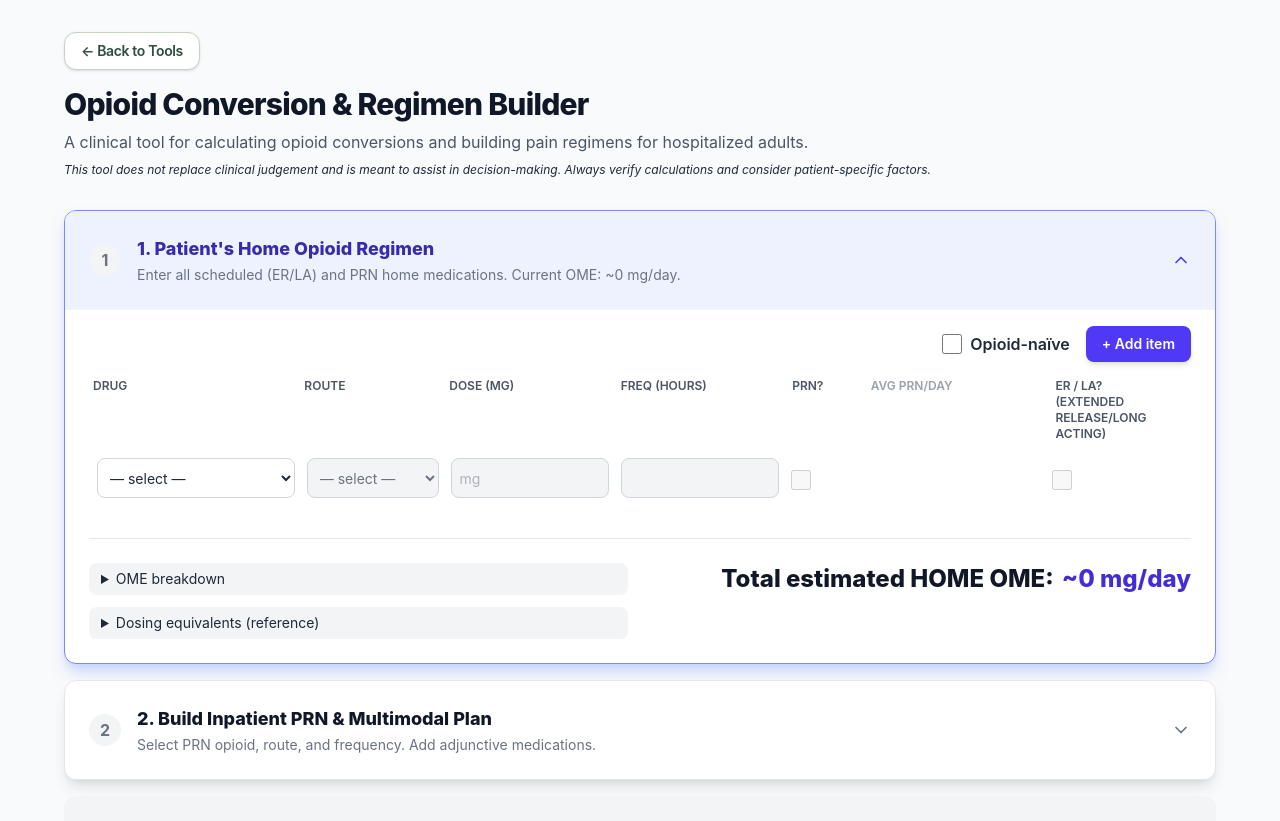
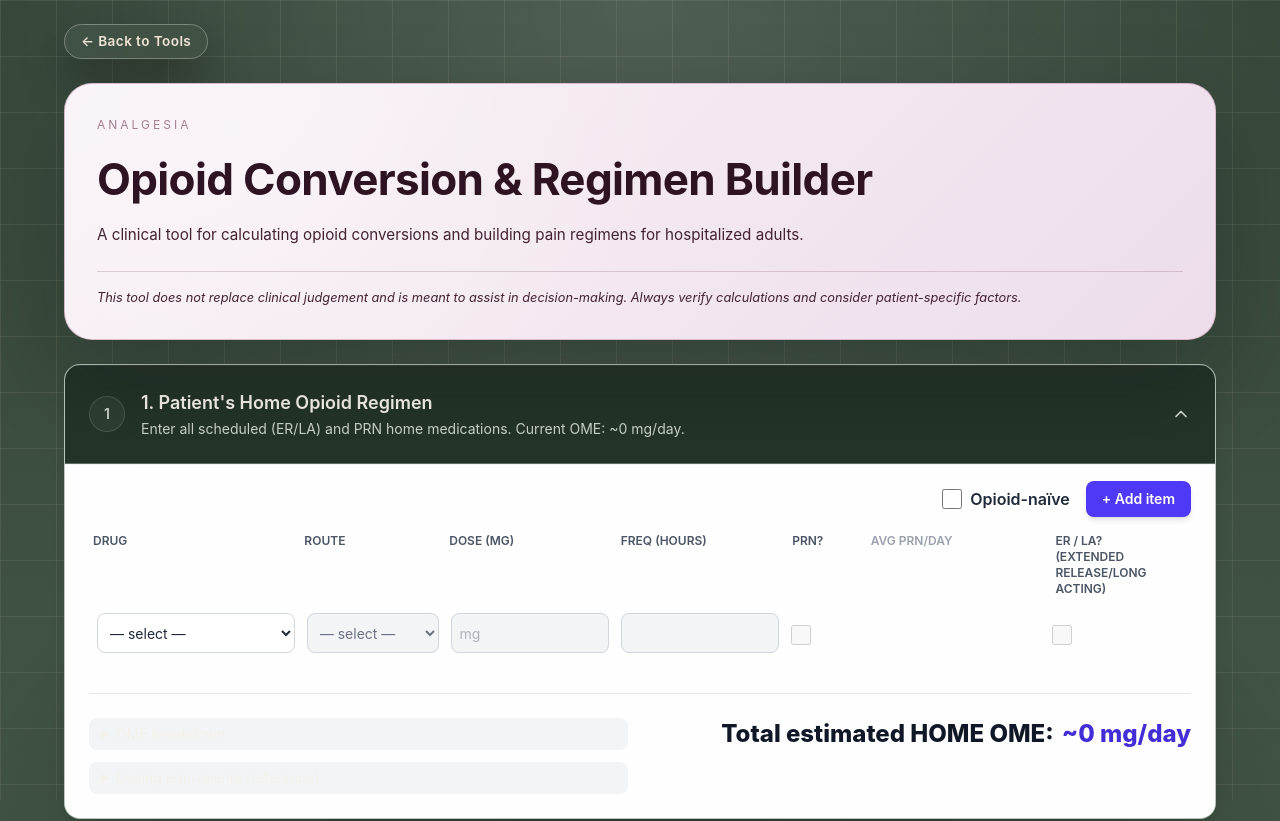
Before and after one commit to NotoMD-dev/notomed-site, a Next.js app: page /tools/opioid-calc in a window 1280 px wide. Shown: the top 821 px of the page. Built offline with nearby package versions, Linux system fonts and the light colour scheme.

Commit message:
Add softer hero palettes for tools

```diff
--- a/src/app/globals.css
+++ b/src/app/globals.css
@@ -44,6 +44,22 @@
   --pill-bg: #435447;
   --pill-border: #7a897b;
   --pill-text: #f0e5d7;
+
+  --tool-hero-border: rgba(107, 134, 115, 0.35);
+  --tool-hero-surface: #fdfbf7;
+  --tool-hero-title: #1f362c;
+  --tool-hero-text: #2c4233;
+  --tool-hero-muted: #4a5b50;
+  --tool-hero-eyebrow: rgba(31, 54, 44, 0.65);
+  --tool-hero-footnote-border: rgba(31, 54, 44, 0.08);
+  --tool-back-bg: rgba(67, 84, 71, 0.95);
+  --tool-back-border: #7a897b;
+  --tool-back-text: #f0e5d7;
+  --tool-panel-header-bg: #243428;
+  --tool-panel-header-hover: #2e4534;
+  --tool-panel-header-border: rgba(138, 162, 145, 0.55);
+  --tool-panel-header-text: #f9f6ef;
+  --tool-panel-header-subtext: rgba(233, 241, 232, 0.85);
 }
 
 :root[data-theme="light"] {
@@ -85,6 +101,22 @@
   --pill-bg: #d8c8b0;
   --pill-border: #b7a88f;
   --pill-text: #2f271d;
+
+  --tool-hero-border: rgba(63, 107, 83, 0.35);
+  --tool-hero-surface: #ffffff;
+  --tool-hero-title: #143223;
+  --tool-hero-text: #2d4133;
+  --tool-hero-muted: #4a4035;
+  --tool-hero-eyebrow: rgba(32, 46, 38, 0.65);
+  --tool-hero-footnote-border: rgba(32, 46, 38, 0.12);
+  --tool-back-bg: rgba(83, 101, 88, 0.15);
+  --tool-back-border: #748a78;
+  --tool-back-text: #2f271d;
+  --tool-panel-header-bg: #aec2b0;
+  --tool-panel-header-hover: #9ab39e;
+  --tool-panel-header-border: rgba(63, 107, 83, 0.45);
+  --tool-panel-header-text: #1f241e;
+  --tool-panel-header-subtext: rgba(32, 34, 30, 0.75);
 }
 
 @theme inline {
@@ -203,6 +235,138 @@ body {
   color: var(--accent-hover);
 }
 
+.tool-shell {
+  min-height: 100vh;
+  color: var(--text-primary);
+}
+
+.tool-back-link {
+  display: inline-flex;
+  align-items: center;
+  gap: 0.5rem;
+  border-radius: 999px;
+  border: 1px solid var(--tool-back-border);
+  background-color: var(--tool-back-bg);
+  padding: 0.4rem 1rem;
+  font-size: 0.85rem;
+  font-weight: 600;
+  letter-spacing: 0.03em;
+  color: var(--tool-back-text);
+  text-decoration: none;
+  box-shadow: 0 20px 45px rgba(0, 0, 0, 0.35);
+  transition: border-color 0.2s ease, color 0.2s ease, transform 0.2s ease;
+}
+
+.tool-back-link:hover {
+  border-color: var(--accent);
+  color: var(--accent-hover);
+  transform: translateY(-1px);
+}
+
+
+.tool-hero {
+  border-radius: 28px;
+  border: 1px solid var(--tool-hero-border);
+  background: var(--tool-hero-surface);
+  padding: 2rem;
+  box-shadow: 0 35px 90px rgba(8, 12, 10, 0.28);
+  position: relative;
+  overflow: hidden;
+}
+
+.tool-hero::after {
+  content: "";
+  position: absolute;
+  inset: 0;
+  pointer-events: none;
+  background: radial-gradient(
+    circle at 15% 20%,
+    rgba(255, 255, 255, 0.45),
+    transparent 45%
+  );
+  opacity: 0.65;
+}
+
+.tool-hero > * {
+  position: relative;
+  z-index: 1;
+}
+
+.tool-hero--sage {
+  --tool-hero-surface: linear-gradient(135deg, #f8fdf9, #e2ede6);
+  --tool-hero-border: rgba(97, 138, 115, 0.45);
+  --tool-hero-title: #122a1d;
+  --tool-hero-text: #23382a;
+  --tool-hero-eyebrow: rgba(21, 66, 45, 0.7);
+  --tool-hero-footnote-border: rgba(41, 85, 61, 0.2);
+}
+
+.tool-hero--canvas {
+  --tool-hero-surface: linear-gradient(135deg, #fffdf9, #f3ebe1);
+  --tool-hero-border: rgba(191, 163, 133, 0.55);
+  --tool-hero-title: #2a1d14;
+  --tool-hero-text: #3f3126;
+  --tool-hero-eyebrow: rgba(73, 52, 37, 0.65);
+  --tool-hero-footnote-border: rgba(96, 69, 50, 0.18);
+}
+
+.tool-hero--mulberry {
+  --tool-hero-surface: linear-gradient(135deg, #f9f2f7, #edddeb);
+  --tool-hero-border: rgba(192, 150, 172, 0.55);
+  --tool-hero-title: #2e1323;
+  --tool-hero-text: #432234;
+  --tool-hero-eyebrow: rgba(110, 52, 78, 0.6);
+  --tool-hero-footnote-border: rgba(120, 66, 91, 0.22);
+}
+
+.tool-hero-title {
+  font-size: clamp(2rem, 4vw, 2.75rem);
+  font-weight: 700;
+  letter-spacing: -0.015em;
+  color: var(--tool-hero-title);
+}
+
+.tool-hero-eyebrow {
+  font-size: 0.75rem;
+  text-transform: uppercase;
+  letter-spacing: 0.25em;
+  color: var(--tool-hero-eyebrow);
+}
+
+.tool-hero-copy,
+.tool-hero-footnote {
+  color: var(--tool-hero-text);
+  font-size: 0.95rem;
+  line-height: 1.5;
+}
+
+.tool-hero-footnote {
+  margin-top: 1.5rem;
+  border-top: 1px solid var(--tool-hero-footnote-border);
+  padding-top: 1rem;
+  font-size: 0.8rem;
+  font-style: italic;
+}
+
+.tool-module-header {
+  background-color: var(--tool-panel-header-bg);
+  border-bottom: 1px solid var(--tool-panel-header-border);
+  color: var(--tool-panel-header-text);
+}
+
+button.tool-module-header:hover {
+  background-color: var(--tool-panel-header-hover);
+}
+
+.tool-module-title {
+  color: var(--tool-panel-header-text);
+}
+
+.tool-module-subtext,
+.tool-module-icon {
+  color: var(--tool-panel-header-subtext);
+}
+
 /* Light theme overrides for legacy utility classes still using fixed colors */
 :root[data-theme="light"] .text-\[\#f9f6ef\] {
   color: var(--text-heading) !important;
--- a/src/app/tools/hypona-calc/client-page.tsx
+++ b/src/app/tools/hypona-calc/client-page.tsx
@@ -1,7 +1,7 @@
 "use client";
 
 import React, { useMemo, useState } from "react";
-import Link from "next/link";
+import ToolPageShell from "@/components/ToolPageShell";
 import AiPlanPanel from "@/components/AiPlanPanel";
 import type { StructuredData } from "@/lib/getAIPlan";
 import {
@@ -411,7 +411,7 @@ function computeAssessment(
    UI PRIMITIVES
    ========================= */
 
-   function Section({
+  function Section({
     title,
     icon,
     children,
@@ -422,12 +422,10 @@ function computeAssessment(
   }) {
     return (
       <div className="rounded-2xl border border-[#d7e0d4] bg-white shadow-sm mb-6 overflow-hidden">
-        {/* taller top bar */}
-        <div className="flex items-center gap-3 px-5 py-4 bg-[#eef2ed]/70 border-b border-[#d7e0d4]">
-          {icon ? <span className="text-[#355a45] text-lg">{icon}</span> : null}
-          <h2 className="text-sm font-semibold text-gray-900">{title}</h2>
+        <div className="flex items-center gap-3 px-5 py-4 border-b border-[#e4ede2] bg-[#f8faf7] text-[#1f362c]">
+          {icon ? <span className="text-lg text-[#4a5b50]">{icon}</span> : null}
+          <h2 className="text-sm font-semibold tracking-wide uppercase text-[#1f362c]">{title}</h2>
         </div>
-        {/* body with a little extra top space */}
         <div className="p-5 pt-6">{children}</div>
       </div>
     );
@@ -682,7 +680,7 @@ function HyponatremiaAppContent() {
   };
 
   return (
-    <main className="max-w-5xl mx-auto px-6 pb-10">
+    <main className="px-4 pb-10 sm:px-6">
       <div className="grid md:grid-cols-2 gap-6">
         {/* LEFT PANEL */}
         <div className="md:col-span-1">
@@ -995,32 +993,23 @@ function HyponatremiaAppContent() {
 
 export default function HyponatremiaPage() {
   return (
-    <div className="min-h-screen bg-gray-50 font-sans text-gray-800">
-      {/* BACK BUTTON */}
-      <div className="mx-auto mb-4 max-w-5xl px-6 pt-6">
-        <Link
-          href="/tools"
-          className="inline-flex items-center gap-2 rounded-xl border border-[#c7d2c5] bg-white px-4 py-2 text-sm font-semibold tracking-tight text-[#2f4c3d] shadow-sm transition hover:border-[#9eb39f] hover:bg-[#eef2ed]"
-        >
-          ← Back to Tools
-        </Link>
-      </div>
-
-      {/* HEADER */}
-      <header className="mx-auto mb-8 max-w-5xl px-6">
-        <h1 className="text-3xl font-extrabold tracking-tight text-gray-900">
-          Hyponatremia Calculator — v4.1
-        </h1>
-        <p className="mt-2 text-base text-gray-600">
-          A guided clinical tool for evaluating low sodium with safety guardrails.
+    <ToolPageShell
+      title="Hyponatremia Calculator — v4.1"
+      eyebrow="Electrolytes"
+      description={
+        <p>A guided clinical tool for evaluating low sodium with safety guardrails.</p>
+      }
+      footnote={
+        <p>
+          This tool does not replace clinical judgement and is meant to assist in decision-making. Always verify
+          calculations and consider patient-specific factors.
         </p>
-        <p className="mt-2 text-xs italic text-gray-800">
-          This tool does not replace clinical judgement and is meant to assist in decision-making.
-          Always verify calculations and consider patient-specific factors.
-        </p>
-      </header>
-
+      }
+      maxWidthClass="max-w-5xl"
+      bodyClassName="mx-auto max-w-5xl"
+      heroVariant="sage"
+    >
       <HyponatremiaAppContent />
-    </div>
+    </ToolPageShell>
   );
 }
--- a/src/app/tools/opioid-calc/client-page.tsx
+++ b/src/app/tools/opioid-calc/client-page.tsx
@@ -2,7 +2,7 @@
 "use client";
 
 import React, { useState } from "react";
-import Link from "next/link";
+import ToolPageShell from "@/components/ToolPageShell";
 import { RegimenProvider, useRegimenContext } from "@/context/RegimenContext";
 import { HomeRegimenInput } from "@/components/HomeRegimenInput";
 import { PRNSuggestionTable } from "@/components/PRNSuggestionTable";
@@ -20,13 +20,20 @@ function AppContent() {
   const { ome, opioidNaive } = useRegimenContext();
   const [activeStep, setActiveStep] = useState(1);
   const [showQuick, setShowQuick] = useState(false);
+  const toggleQuick = () => setShowQuick((prev) => !prev);
+  const handleQuickKeyDown = (event: React.KeyboardEvent<HTMLDivElement>) => {
+    if (event.key === "Enter" || event.key === " ") {
+      event.preventDefault();
+      toggleQuick();
+    }
+  };
 
   // Logic to determine if a step is complete (gates the next step)
   const isStep1Complete = opioidNaive || ome > 0;
   const isStep2Complete = isStep1Complete;
 
   return (
-    <div className="max-w-6xl mx-auto space-y-4">
+    <div className="space-y-4">
       {/* 1. Home Regimen (Step 1) */}
       <AccordionStep
         step={1}
@@ -77,22 +84,31 @@ function AppContent() {
 
       {/* Quick Converter - Secondary Tool */}
       <div
-        className={`bg-white rounded-xl shadow-lg border transition-all duration-300 ${
-          showQuick ? "border-[#8aa291] shadow-[0_14px_36px_rgba(63,107,83,0.18)]" : "border-gray-200"
+        className={`rounded-2xl border bg-white/95 shadow-sm overflow-hidden transition-all duration-300 ${
+          showQuick
+            ? "border-[color:var(--tool-panel-header-border)] shadow-[0_18px_50px_rgba(12,18,15,0.35)]"
+            : "border-[#d7e0d4]"
         }`}
       >
         <div
-          className="w-full flex items-center justify-between p-6 hover:bg-gray-50 cursor-pointer"
-          onClick={() => setShowQuick(!showQuick)}
+          role="button"
+          tabIndex={0}
+          aria-expanded={showQuick}
+          onClick={toggleQuick}
+          onKeyDown={handleQuickKeyDown}
+          className="tool-module-header flex items-center justify-between px-6 py-5 cursor-pointer"
         >
-          <h3 className="text-lg font-extrabold text-gray-900">
-            Quick Opioid-to-Opioid Converter
-          </h3>
+          <div>
+            <h3 className="tool-module-title text-lg font-semibold">Quick Opioid-to-Opioid Converter</h3>
+            <p className="tool-module-subtext mt-0.5 text-sm">
+              Lightweight panel for one-off opioid conversions.
+            </p>
+          </div>
           <Switch checked={showQuick} onChange={setShowQuick} />
         </div>
 
         {showQuick && (
-          <div className="p-6 pt-4 border-t border-gray-100">
+          <div className="border-t border-gray-100 bg-white/95 p-6 pt-4">
             <QuickConvert />
           </div>
         )}
@@ -104,34 +120,23 @@ function AppContent() {
 export default function OpioidConversionPage() {
   return (
     <RegimenProvider>
-      <div className="min-h-screen bg-gray-50 p-4 sm:p-6 lg:p-8 font-sans text-gray-800">
-        {/* BACK BUTTON (top-left, like About) */}
-        <div className="mx-auto mb-4 max-w-6xl">
-          <Link
-            href="/tools"
-            className="inline-flex items-center gap-2 rounded-xl border border-[#c7d2c5] bg-white px-4 py-2 text-sm font-semibold tracking-tight text-[#2f4c3d] shadow-sm transition hover:border-[#9eb39f] hover:bg-[#eef2ed]"
-          >
-            ← Back to Tools
-          </Link>
-        </div>
-
-        {/* HEADER */}
-        <header className="max-w-6xl mx-auto mb-8">
-          <h1 className="text-3xl font-extrabold text-gray-900 tracking-tight">
-            Opioid Conversion &amp; Regimen Builder
-          </h1>
-          <p className="mt-2 text-base text-gray-600">
-            A clinical tool for calculating opioid conversions and building pain regimens for
-            hospitalized adults.
+      <ToolPageShell
+        title="Opioid Conversion & Regimen Builder"
+        eyebrow="Analgesia"
+        description={
+          <p>A clinical tool for calculating opioid conversions and building pain regimens for hospitalized adults.</p>
+        }
+        footnote={
+          <p>
+            This tool does not replace clinical judgement and is meant to assist in decision-making. Always verify calculations
+            and consider patient-specific factors.
           </p>
-          <p className="text-xs text-gray-800 italic mt-2">
-            This tool does not replace clinical judgement and is meant to assist in decision-making.
-            Always verify calculations and consider patient-specific factors.
-          </p>
-        </header>
-
+        }
+        bodyClassName="space-y-6"
+        heroVariant="mulberry"
+      >
         <AppContent />
-      </div>
+      </ToolPageShell>
     </RegimenProvider>
   );
 }
--- a/src/components/AccordionStep.tsx
+++ b/src/components/AccordionStep.tsx
@@ -14,8 +14,10 @@ interface AccordionStepProps {
 }
 
 const statusClasses = {
-  complete: "bg-green-100 text-green-700",
-  incomplete: "bg-gray-100 text-gray-500",
+  complete:
+    "bg-[color:rgba(210,126,88,0.2)] text-[color:var(--accent)] border border-[color:rgba(210,126,88,0.35)]",
+  incomplete:
+    "bg-[color:rgba(67,84,71,0.35)] text-[color:var(--tool-panel-header-subtext)] border border-[color:rgba(122,137,123,0.35)]",
 };
 
 export function AccordionStep({
@@ -31,43 +33,45 @@ export function AccordionStep({
 
   return (
     <div
-      className={`bg-white rounded-xl shadow-lg border transition-all duration-300 overflow-hidden ${
-        isOpen ? 'border-indigo-400 shadow-indigo-200' : 'border-gray-200'
+      className={`rounded-2xl border bg-white/95 shadow-lg transition-all duration-300 overflow-hidden ${
+        isOpen
+          ? 'border-[color:var(--tool-panel-header-border)] shadow-[0_18px_50px_rgba(12,18,15,0.35)]'
+          : 'border-[#d7e0d4]'
       }`}
     >
       {/* HEADER */}
       <button
         onClick={onToggle}
-        className={`w-full flex items-center justify-between p-6 transition-colors duration-200 ${
-          isOpen ? 'bg-indigo-50 hover:bg-indigo-100' : 'hover:bg-gray-50'
+        className={`tool-module-header w-full flex items-center justify-between p-6 transition-colors duration-200 ${
+          isOpen ? 'shadow-[inset_0_1px_0_rgba(255,255,255,0.08)]' : ''
         }`}
         aria-expanded={isOpen}
       >
         <div className="flex items-center text-left">
           {/* STEP NUMBER & STATUS */}
-          <div className={`w-8 h-8 rounded-full flex items-center justify-center font-bold mr-4 shrink-0 ${statusClasses[currentStatus]}`}>
+          <div
+            className={`mr-4 flex h-9 w-9 shrink-0 items-center justify-center rounded-full text-sm font-semibold ${statusClasses[currentStatus]}`}
+          >
             {isComplete ? <Check size={18} /> : step}
           </div>
 
           <div>
-            <h2 className={`text-lg font-extrabold ${isOpen ? 'text-indigo-800' : 'text-gray-900'}`}>{title}</h2>
-            <p className="text-sm text-gray-500 mt-0.5">{subTitle}</p>
+            <h2 className="tool-module-title text-lg font-semibold">{title}</h2>
+            <p className="tool-module-subtext mt-0.5 text-sm">{subTitle}</p>
           </div>
         </div>
 
         {/* TOGGLE ICON */}
         <ChevronDown
-            className={`w-5 h-5 text-gray-500 transition-transform ${isOpen ? 'rotate-180 text-indigo-600' : ''}`}
+          className={`h-5 w-5 text-[color:var(--tool-panel-header-subtext)] transition-transform ${
+            isOpen ? 'rotate-180' : ''
+          }`}
         />
       </button>
 
       {/* CONTENT */}
       {/* Only render content if it's open */}
-      {isOpen && (
-        <div className="p-6 pt-4 border-t border-gray-100">
-          {children}
-        </div>
-      )}
+      {isOpen && <div className="border-t border-gray-100 bg-white/95 p-6 pt-4">{children}</div>}
     </div>
   );
 }
--- /dev/null
+++ b/src/components/ToolPageShell.tsx
@@ -0,0 +1,69 @@
+import Link from "next/link";
+import type { ReactNode } from "react";
+
+interface ToolPageShellProps {
+  title: string;
+  eyebrow?: string;
+  description?: ReactNode;
+  footnote?: ReactNode;
+  heroAside?: ReactNode;
+  children: ReactNode;
+  backHref?: string;
+  backLabel?: string;
+  maxWidthClass?: string;
+  bodyClassName?: string;
+  heroVariant?: "sage" | "canvas" | "mulberry";
+}
+
+export function ToolPageShell({
+  title,
+  eyebrow,
+  description,
+  footnote,
+  heroAside,
+  children,
+  backHref = "/tools",
+  backLabel = "Back to Tools",
+  maxWidthClass = "max-w-6xl",
+  bodyClassName = "",
+  heroVariant = "sage",
+}: ToolPageShellProps) {
+  const heroClassName = [
+    "tool-hero",
+    heroVariant ? `tool-hero--${heroVariant}` : null,
+  ]
+    .filter(Boolean)
+    .join(" ");
+
+  return (
+    <div className="tool-shell theme-shell theme-grid theme-lacquer">
+      <div className={`relative z-10 px-4 pb-16 pt-6 sm:px-6 lg:px-10`}>
+        <div className={`mx-auto w-full ${maxWidthClass} space-y-6`}>
+          <div>
+            <Link href={backHref} className="tool-back-link">
+              ← {backLabel}
+            </Link>
+          </div>
+
+          <section className={heroClassName}>
+            <div className="flex flex-col gap-6 md:flex-row md:items-start md:justify-between">
+              <div className="space-y-3">
+                {eyebrow ? <p className="tool-hero-eyebrow">{eyebrow}</p> : null}
+                <h1 className="tool-hero-title">{title}</h1>
+                {description ? <div className="tool-hero-copy">{description}</div> : null}
+              </div>
+
+              {heroAside ? <div className="tool-hero-aside">{heroAside}</div> : null}
+            </div>
+
+            {footnote ? <div className="tool-hero-footnote">{footnote}</div> : null}
+          </section>
+
+          <div className={bodyClassName}>{children}</div>
+        </div>
+      </div>
+    </div>
+  );
+}
+
+export default ToolPageShell;
```
